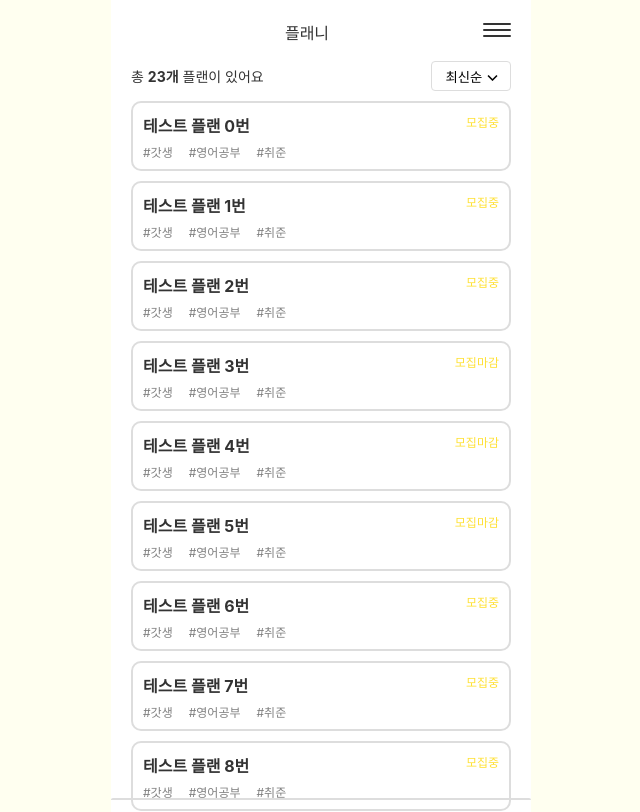
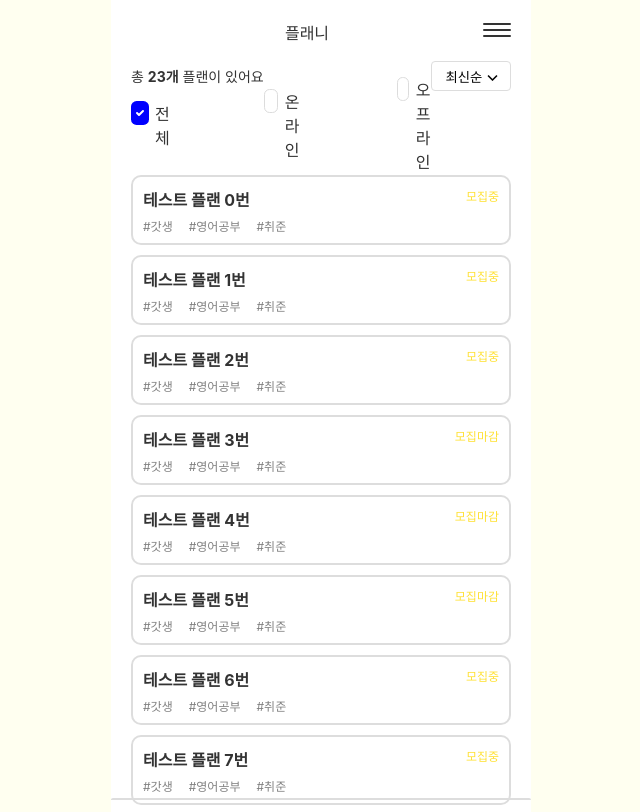
Before and after one commit to plani-power/frontend, a React (Create React App) app: page / in a window 1280 px wide. Shown: the top 812 px of the page, without its empty margins (319-959 px from the left). Built offline with nearby package versions, Linux system fonts and the light colour scheme.

Commit message:
Feat: 플랜 목록 필터 추가

```diff
--- a/src/pages/main/MainPage.tsx
+++ b/src/pages/main/MainPage.tsx
@@ -1,7 +1,7 @@
 import { PlanApi } from "api/plan";
-import SelectBox, { SelectOption } from "common/components/SelectBox";
+import Radio from "common/components/Radio";
 import { PlanList, plan } from "pages/plans/PlanList";
-import { ChangeEvent, useState } from "react";
+import { useState } from "react";
 import styled from "styled-components";
 
 /* FIXME 더미데이터*/
@@ -51,6 +51,23 @@ const SortButton = styled.button`
 		padding-top: 3px;
 	}
 `
+
+const FilterBox = styled.div`
+	width: 100%;
+	min-height: 30px;
+	display: flex;
+	justify-content: space-between;
+	flex-wrap: wrap;
+	margin: 10px 0;
+
+	.filter-palce {
+
+	}
+	.filter-status {
+
+	}
+`
+
 const BottomSheet = styled.ul`
 	width: 100%;
 	max-width: 420px;
@@ -90,13 +107,19 @@ const BottomSheet = styled.ul`
 	li:hover {
 		background-color: var(--white);
 	}
-	button.selected + span.material-symbols-outlined {
+	span.material-symbols-outlined {
 		display: flex;
 		width: 22px;
-		font-weight: bold;
-		color: var(--main-color);
 		font-size: 22px;
 		line-height: 38px;
+		font-weight: bold;
+		color: white;
+	}
+	button.selected {
+		font-weight: bold;
+	}
+	button.selected + span.material-symbols-outlined {
+		color: var(--main-color);
 	}
 `
 const sortList = ['최신순', '이름순', '인기순']
@@ -106,7 +129,9 @@ const MainPage = () => {
 
 	const [sortBy, setSortBy] = useState(sortList[0]);
 	const [showBottomSheet, setShowBottomSheet] = useState(false);
-	const [filter, setFilter] = useState('all');
+	const radioLabel = ['전체', '온라인', '오프라인']
+	const [place, placeFilter] = Radio(radioLabel, 'place', radioLabel[0]);
+
 
 	const initList = async () => {
 		const api = new PlanApi();
@@ -115,7 +140,6 @@ const MainPage = () => {
 	}
 
 	return <>
-
 		<ListSummary>
 			<p>
 				총 <span>{test.length ?? 0}개</span> 플랜이 있어요
@@ -127,14 +151,22 @@ const MainPage = () => {
 				</span>
 			</SortButton>
 		</ListSummary>
-		<PlanList plans={test} sortBy={sortBy} filter={filter} />
+		<FilterBox>
+			<div className="filter-place">
+				{placeFilter()}
+			</div>
+			<div className="filter-status">
+
+			</div>
+		</FilterBox>
+		<PlanList plans={test} sortBy={sortBy} place={place} />
 		<BottomSheet className={showBottomSheet ? 'active' : ''}>
 			{sortList.map((sort) => <li key={sort}>
-				<button className={sortBy === sort ? 'selected' : ''} onClick={()=>{setSortBy(sort)}}>
+				<button className={sortBy === sort ? 'selected' : ''} onClick={() => { setSortBy(sort) }}>
 					{sort}
 				</button>
 				<span className="material-symbols-outlined" >
-					{sortBy === sort ? 'done' : ' '}
+					done
 				</span>
 			</li>)}
 		</BottomSheet>
--- a/src/pages/plans/PlanList.tsx
+++ b/src/pages/plans/PlanList.tsx
@@ -102,9 +102,9 @@ const PlanItem = (props: { plan: plan }) => {
 }
 
 
-export const PlanList = (props: { plans: plan[], sortBy: string, filter: string }) => {
+export const PlanList = (props: { plans: plan[], sortBy: string, place: string }) => {
 
-    const { plans, sortBy, filter } = props;
+    const { plans, sortBy, place } = props;
     const pageSize = 10;
     const [pageNum, setPageNum] = useState(1);
     const [list, setList] = useState<plan[]>([]);
```
